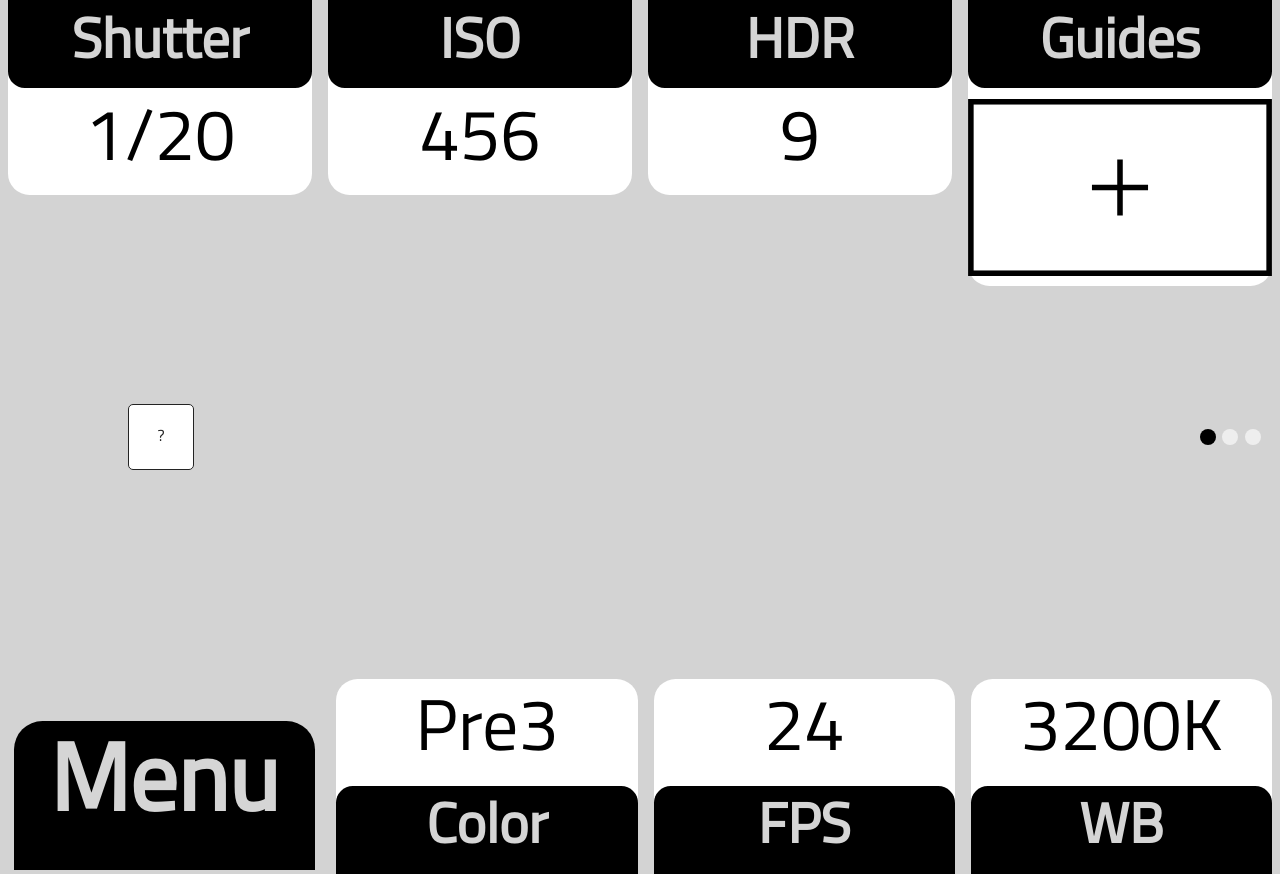
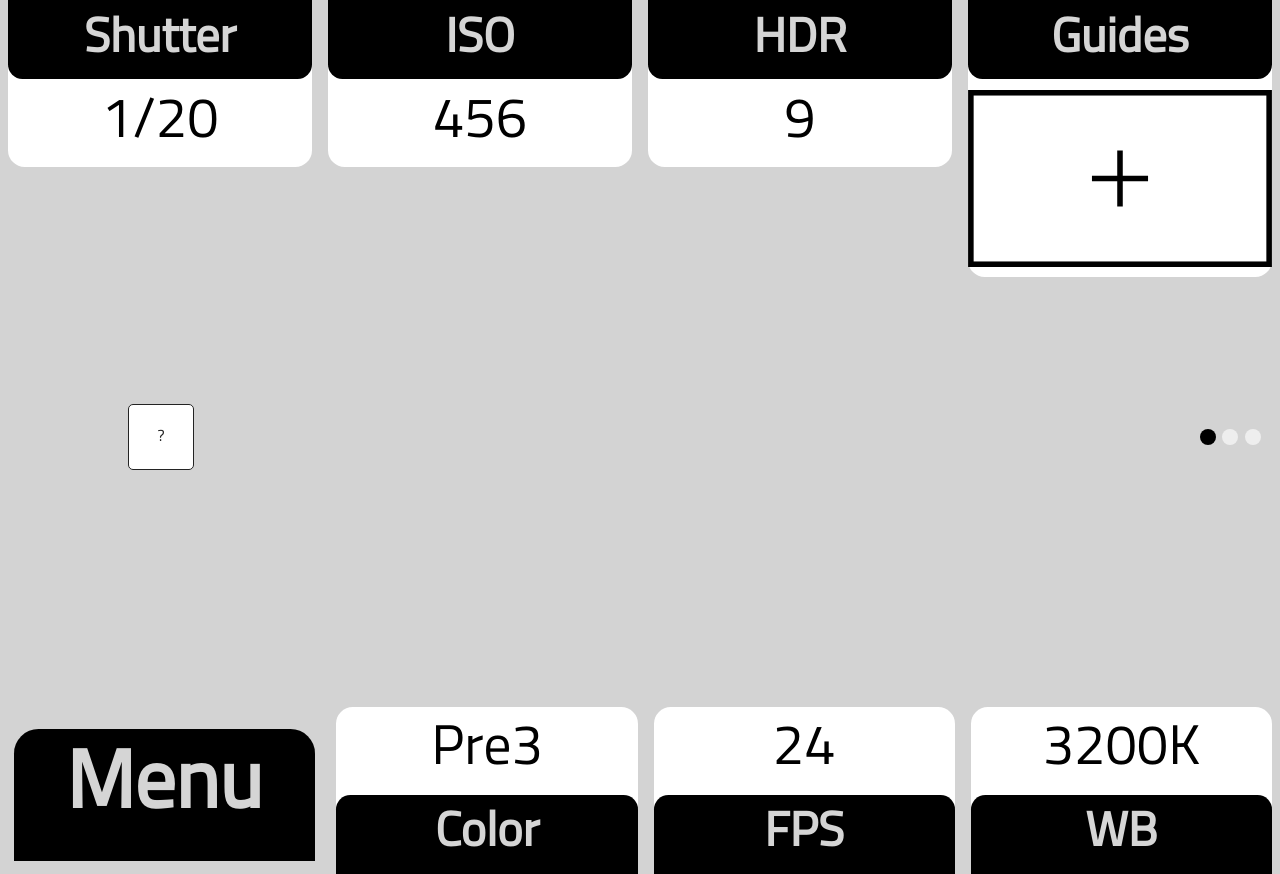
Before and after one commit to apertus-open-source-cinema/axiom-firmware, a PHP site: page / in a window 1280 px wide. Run offline with PHP 8.4, Linux system fonts and the light colour scheme.

Commit message:
text slightly smaller

```diff
--- a/software/control_daemon/ControlGUI/css/menu.css
+++ b/software/control_daemon/ControlGUI/css/menu.css
@@ -65,7 +65,7 @@
 .Value {
     background: white;
     color:black;
-    font-size: 4.5em;
+    font-size: 3.5em;
     /* height: 60%; */
     display: flex;
     justify-content: center;
@@ -78,7 +78,7 @@
     background: black;
     color:#d5d5d5;
     font-weight: bold;
-    font-size: 3.5em;
+    font-size: 3.0em;
     /* font-size: 1.7em; */
     /* height: 1.7em; */
     /* line-height: 1.7em; */
```
